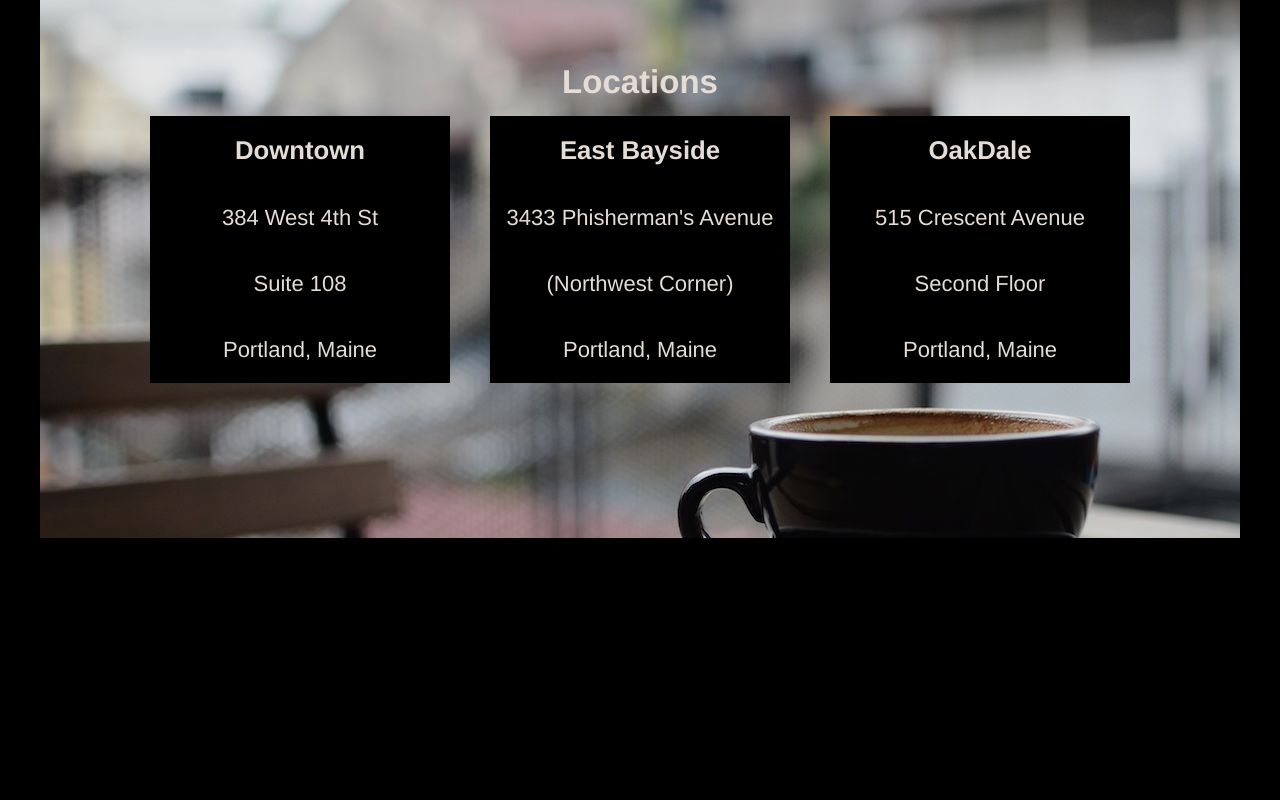
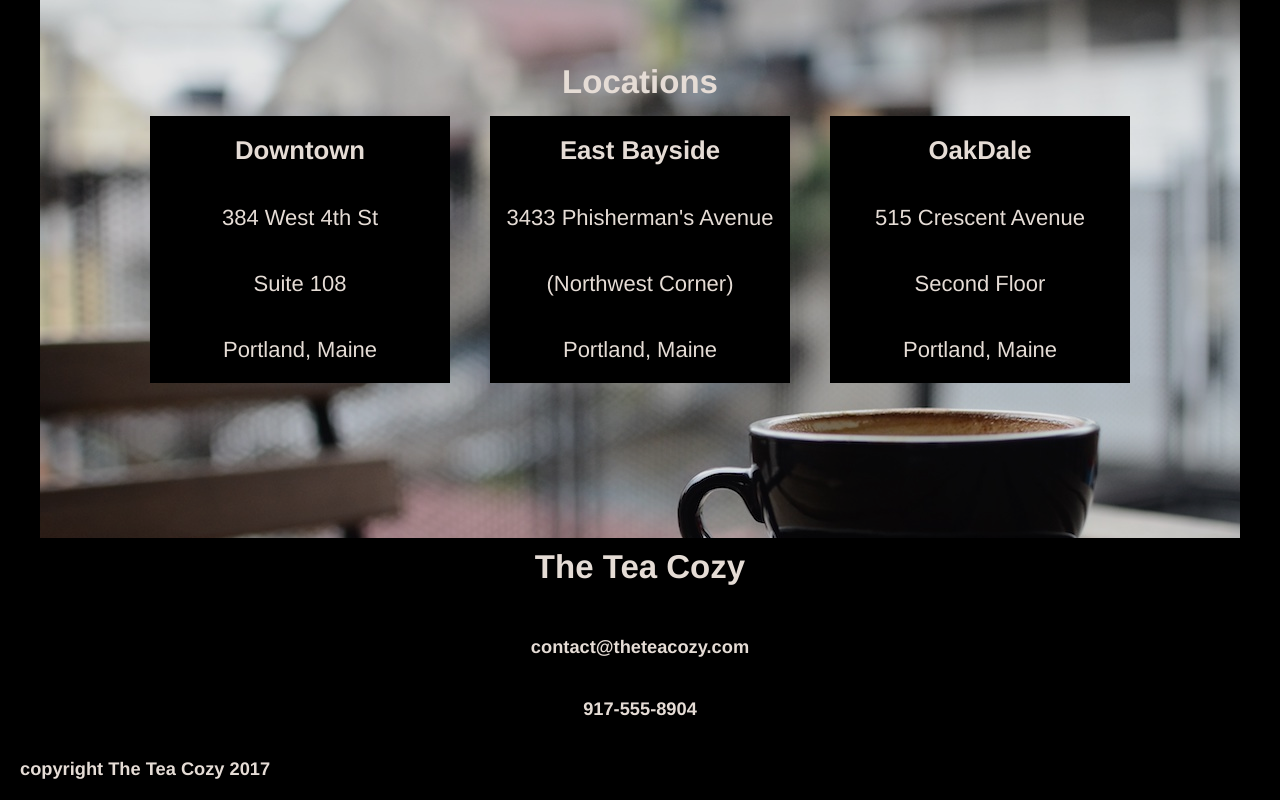
Before and after one commit to ysdkmn/TeaCozy, a plain HTML site: page index.html in a window 1280 px wide. Shown: the part 1498-2298 px from the top of the page. Before the commit the page ends 2236 px from the top, so only its background shows below. Drawn offline with Linux system fonts and the light colour scheme.

Commit message:
add footer

```diff
--- a/index.html
+++ b/index.html
@@ -73,8 +73,15 @@
         </div>
       </div>
     </div>
-    <div class="contact"></div>
+    <div class="contact">
+      <h2>The Tea Cozy</h2>
+      <h5>contact@theteacozy.com</h5>
+      <h5>917-555-8904</h5>
+    </div>
   </div>
+  <footer>
+    <h5>copyright The Tea Cozy 2017</h5>
+  </footer>
 </body>
 
 </html>
--- a/resources/css/style.css
+++ b/resources/css/style.css
@@ -6,7 +6,7 @@
 }
 
 body {
-  font-family: helvetica;
+  font-family: Helvetica;
   font-size: 22px;
   color: seashell;
   background-color: black;
@@ -132,6 +132,7 @@ header nav {
 .locations .ccontainer {
   width: 300px;
   margin: 0px 20px;
+  opacity: 1;
 }
 
 .locations span, h3 {
@@ -146,4 +147,20 @@ header nav {
   justify-content: flex-start;
   align-items: center;
   height: 200px;
+  margin: 0px auto;
 }
+
+.contact h2 {
+  margin-bottom: 20px;
+}
+
+.contact h5 {
+  margin: 20px;
+}
+
+/* Footer */
+
+footer {
+  text-align: left;
+  padding: 20px;
+}
```
